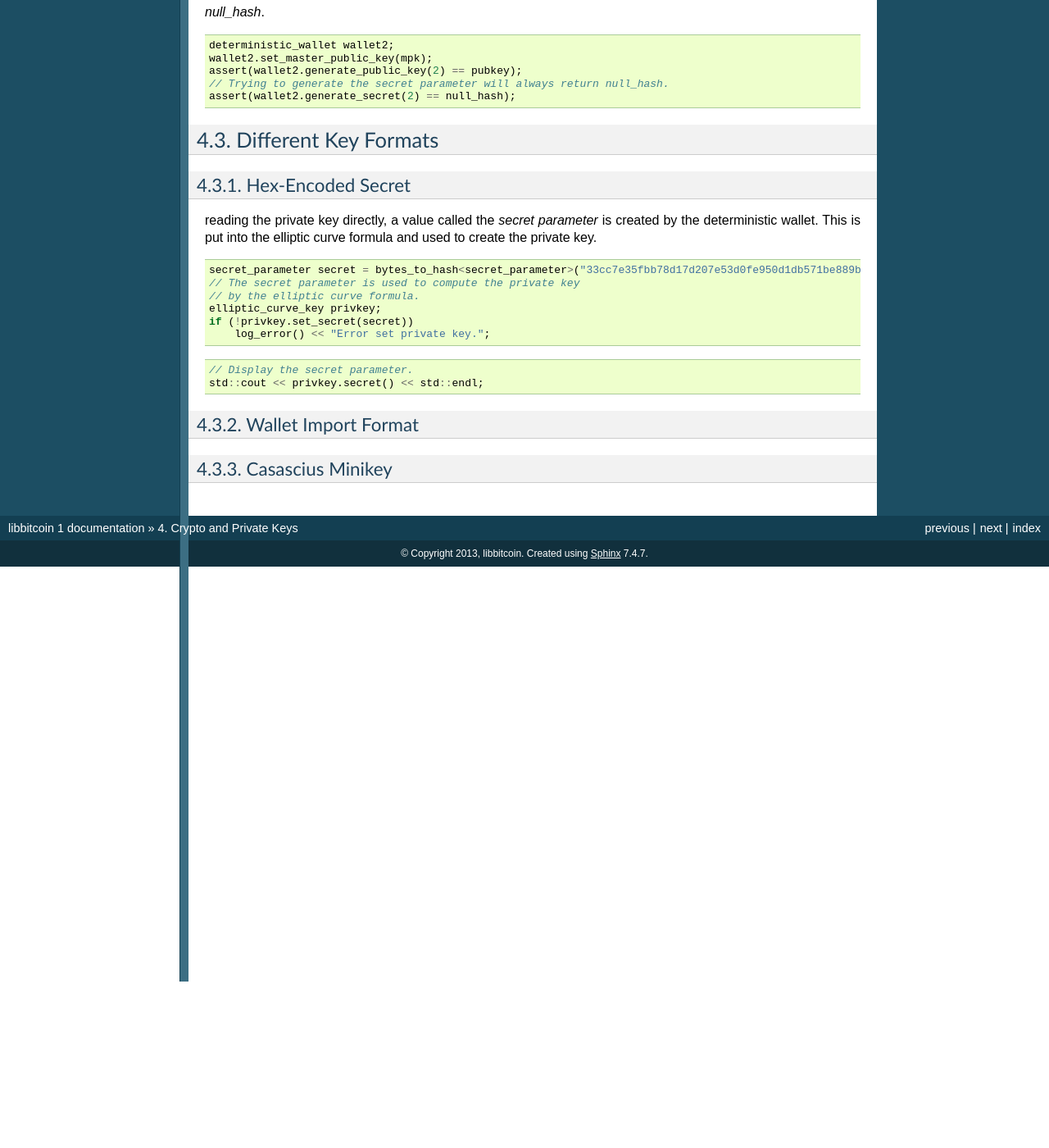
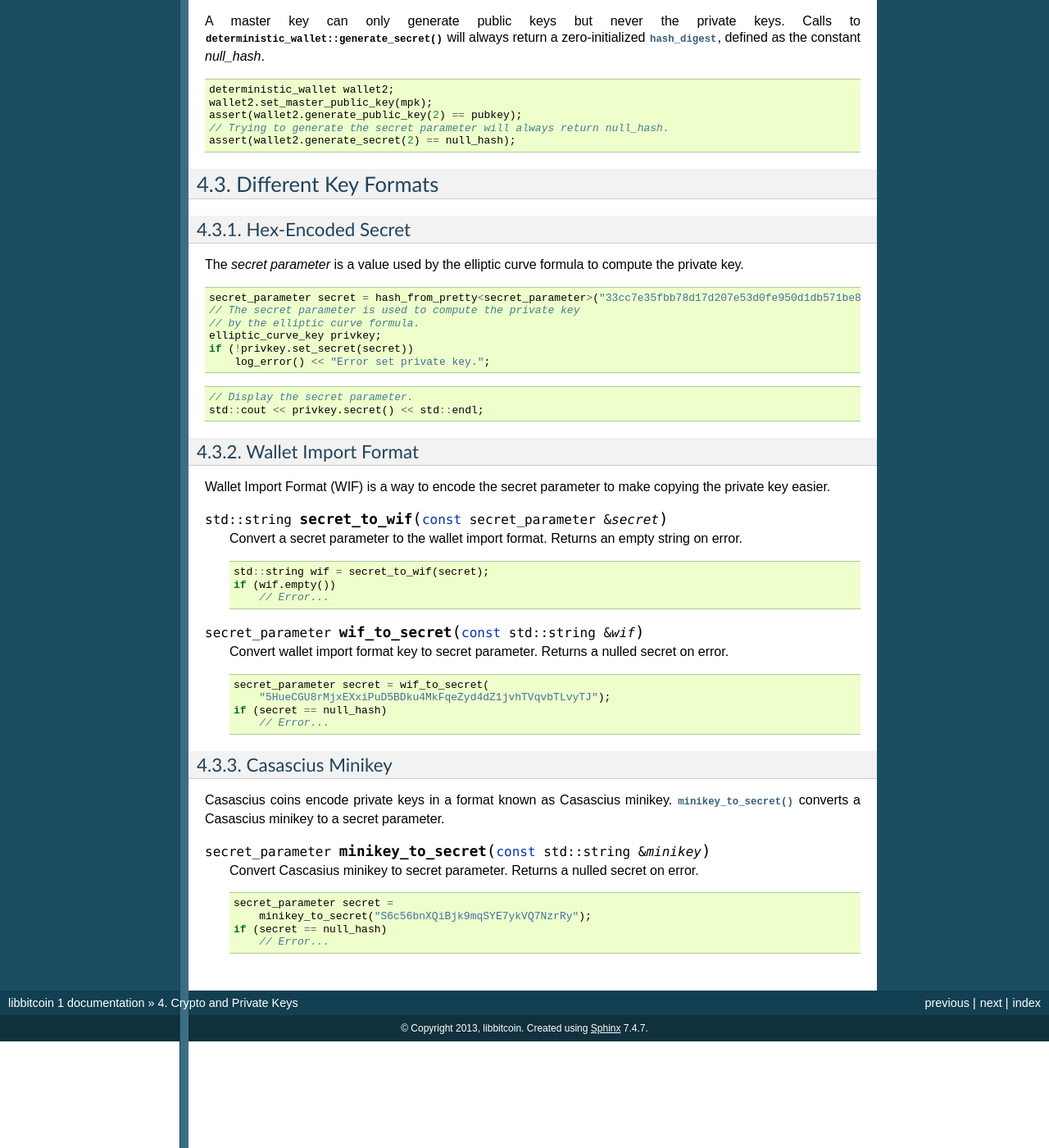
Before and after one commit to timjones47477timjones/libbitcoin-system, a Sphinx documentation site: the page built from doc/sphinx/crypto.rst, in a window 1280 px wide and 1400 px high, scrolled down 2622 px. Shown: the whole window at 82% size. Built offline with Sphinx 7.4.7, drawn with Linux system fonts in a browser that asks for light colours; pages that are not in the unit, such as notebooks, are missing from menus; before the commit the page ends 3819 px from its top, so only the background shows below that; some of the changed text lies outside the part shown.

Commit message:
finished crypto section.

```diff
--- a/doc/sphinx/crypto.rst
+++ b/doc/sphinx/crypto.rst
@@ -142,7 +142,7 @@
     assert(privkey.public_key() == pubkey);
 
 Master Public Key
-^^^^^^^^^^^^^^^^^
+-----------------
 
 The master public key is an interesting concept. A :class:`deterministic_wallet`
 can be initialized with a master public key that allows generating all the
@@ -179,12 +179,11 @@
 Hex-Encoded Secret
 ------------------
 
-reading the private key directly, a value called the *secret parameter* is
-created by the deterministic wallet. This is put into the elliptic curve
-formula and used to create the private key.
+The *secret parameter* is a value used by the elliptic curve formula to
+compute the private key.
 ::
 
-    secret_parameter secret = bytes_to_hash<secret_parameter>("33cc7e35fbb78d17d207e53d0fe950d1db571be889b3ff87aec653e501759264");
+    secret_parameter secret = hash_from_pretty<secret_parameter>("33cc7e35fbb78d17d207e53d0fe950d1db571be889b3ff87aec653e501759264");
     // The secret parameter is used to compute the private key
     // by the elliptic curve formula.
     elliptic_curve_key privkey;
@@ -199,5 +198,43 @@
 Wallet Import Format
 --------------------
 
+Wallet Import Format (WIF) is a way to encode the secret parameter to make
+copying the private key easier.
+
+.. cpp:function:: std::string secret_to_wif(const secret_parameter& secret)
+
+   Convert a secret parameter to the wallet import format.
+   Returns an empty string on error.
+   ::
+
+    std::string wif = secret_to_wif(secret);
+    if (wif.empty())
+        // Error...
+
+.. cpp:function:: secret_parameter wif_to_secret(const std::string& wif)
+
+   Convert wallet import format key to secret parameter.
+   Returns a nulled secret on error.
+   ::
+
+    secret_parameter secret = wif_to_secret(
+        "5HueCGU8rMjxEXxiPuD5BDku4MkFqeZyd4dZ1jvhTVqvbTLvyTJ");
+    if (secret == null_hash)
+        // Error...
+
 Casascius Minikey
 -----------------
+
+Casascius coins encode private keys in a format known as Casascius minikey.
+:func:`minikey_to_secret` converts a Casascius minikey to a secret parameter.
+
+.. cpp:function:: secret_parameter minikey_to_secret(const std::string& minikey)
+
+   Convert Cascasius minikey to secret parameter.
+   Returns a nulled secret on error.
+   ::
+
+    secret_parameter secret =
+        minikey_to_secret("S6c56bnXQiBjk9mqSYE7ykVQ7NzrRy");
+    if (secret == null_hash)
+        // Error...
```
